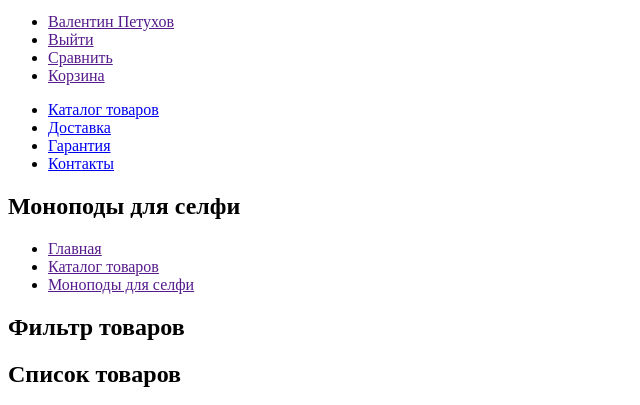
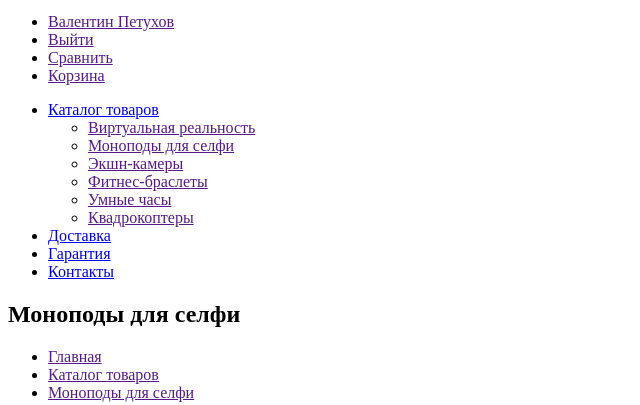
Before and after one commit to palkina-s/893941-device, a plain HTML site: page catalog.html in a window 1280 px wide. Shown: the part 29-434 px from the top of the page, without its empty margins (0-640 px from the left). Drawn offline with Linux system fonts and the light colour scheme.

Commit message:
добавила список в каталог

```diff
--- a/catalog.html
+++ b/catalog.html
@@ -19,7 +19,15 @@
         </ul>
         <ul class="top-menu">
           <li class="catalog"><a href="catalog.html">Каталог товаров</a>
-            <ul class="catalog-list"></ul></li>
+            <ul class="catalog-list">
+              <li class="1"><a href="">Виртуальная реальность</a></li>
+              <li class="1"><a href="">Моноподы для селфи</a></li>
+              <li class="1"><a href="">Экшн-камеры</a></li>
+              <li class="2"><a href="">Фитнес-браслеты</a></li>
+              <li class="2"><a href="">Умные часы</a></li>
+              <li class="3"><a href="">Квадрокоптеры</a></li>
+            </ul>
+          </li>
           <li><a href="delivery.html">Доставка</a></li>
           <li><a href="warranty.html">Гарантия</a></li>
           <li><a href="contacts.html">Контакты</a></li>
```
Also changed, not shown: index.html (+9 -1 lines).
